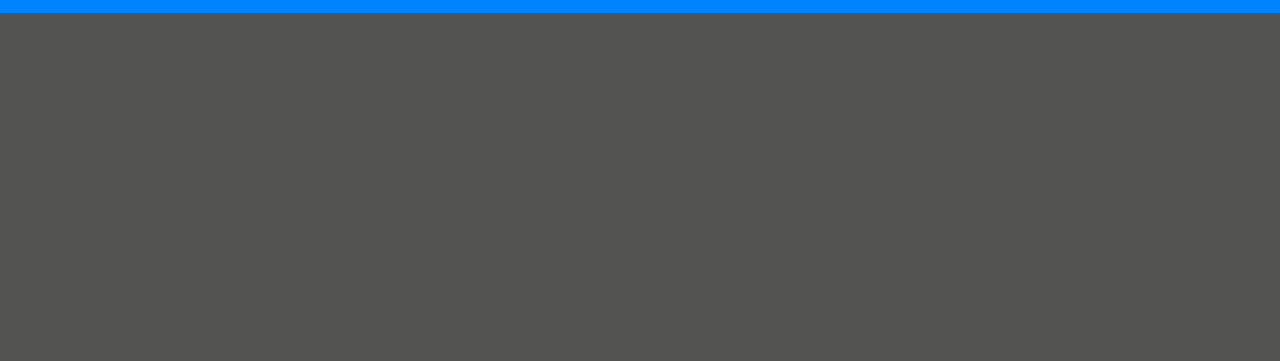
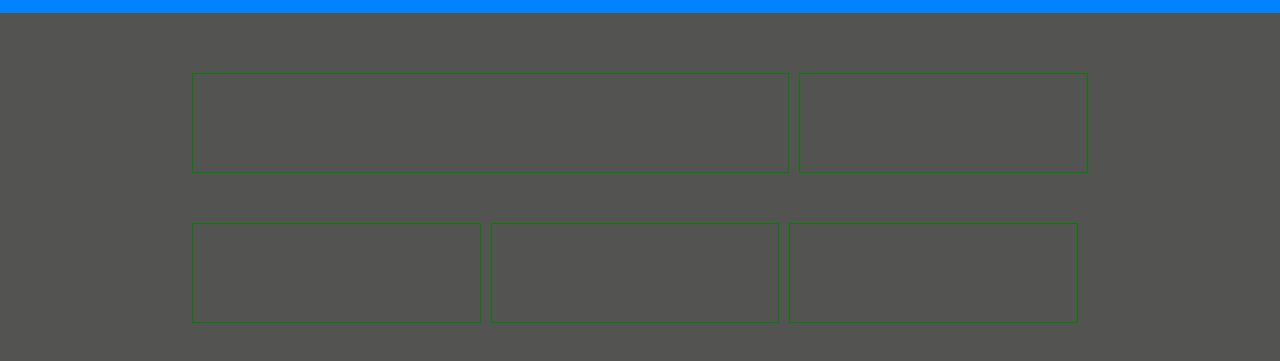
Before and after one commit to Fedekh/htmlcss-responsive-layout, a plain HTML site: page index.html in a window 1280 px wide. Shown: the part 47-408 px from the top of the page. Drawn offline with Linux system fonts and the light colour scheme.

Commit message:
add responsive tablet for 1 section main

```diff
--- a/css/style.css
+++ b/css/style.css
@@ -44,6 +44,10 @@ body {
     justify-content: space-between;
 }
 
+.flex-wrap {
+    display: flex;
+    flex-wrap: wrap;
+}
 /* HEADER  */
 
 header {
@@ -53,3 +57,47 @@ header {
     position: fixed;
     z-index: 999;
 }
+
+
+
+/* MAIN */
+
+.feature {
+    padding: 100px 0 20px 0;
+}
+
+
+.row div {
+    width: 100%;
+    height: 100px;
+    border: 1px solid green;
+    margin: 20px 0;
+}
+
+.row .big-col {
+    height: 200px;
+}
+
+
+/* RESPONSIVE FOR DISPLAY >= 768px */
+
+@media screen and (min-width:768px) {
+
+    .row .big-col {
+        width: calc(100% / 3 * 2 );
+        height: 100px;
+    }
+
+    .row div {
+        width: calc(100% / 3 - calc(20px / 2));
+        /* padding: 0 20px; */
+        height: 100px;
+    }
+
+    .row {
+        display: flex;
+        flex-wrap: wrap;
+        gap: 10px;
+    }
+
+}
--- a/index.html
+++ b/index.html
@@ -28,6 +28,40 @@
     <!-- /HEADER -->
 
     <!-- MAIN -->
+        <main>
+            <section class="feature">
+                <div class="row main-container">
+                    <div class="big-col">
+
+                    </div>
+                    <div class="col">
+
+                    </div>
+                    <div class="col">
+
+                    </div>
+                    <div class="col">
+
+                    </div>
+                    <div class="col">
+
+                    </div>
+                </div>
+
+            </section>
+
+            <section class="planning">
+
+            </section>
+
+            <section class="testimonial">
+
+            </section>
+
+            <section class="benefit">
+
+            </section>
+        </main>
     <!-- /MAIN -->
 
     <!-- FOOTER -->
```
